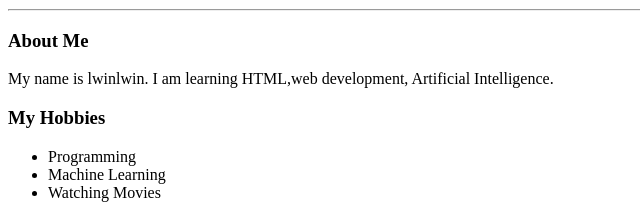
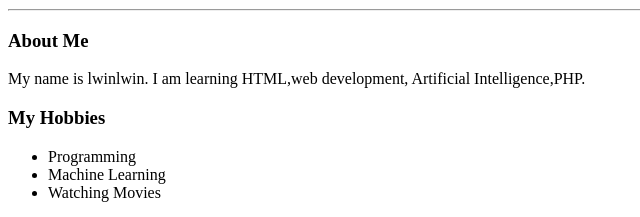
Before and after one commit to Ahlwin/git, a plain HTML site: page index.html in a window 1280 px wide. Shown: the part 178-395 px from the top of the page, 0-640 px from the left. Drawn offline with Linux system fonts and the light colour scheme.

Commit message:
Update index.html

```diff
--- a/index.html
+++ b/index.html
@@ -27,7 +27,7 @@
 
     <p>
         My name is lwinlwin.
-        I am learning HTML,web development, Artificial Intelligence.
+        I am learning HTML,web development, Artificial Intelligence,PHP.
     </p>
 
     <h3>My Hobbies</h3>
```
